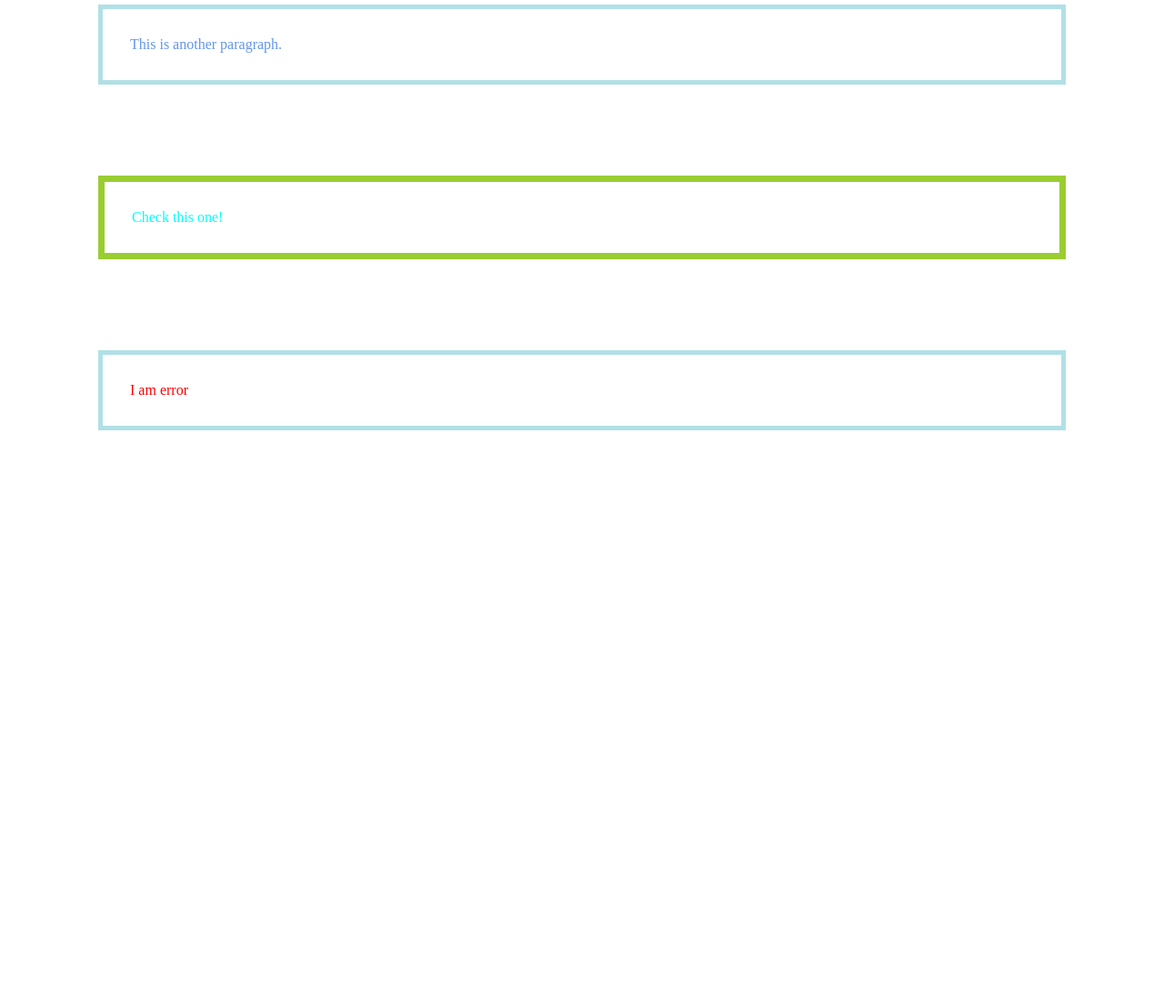
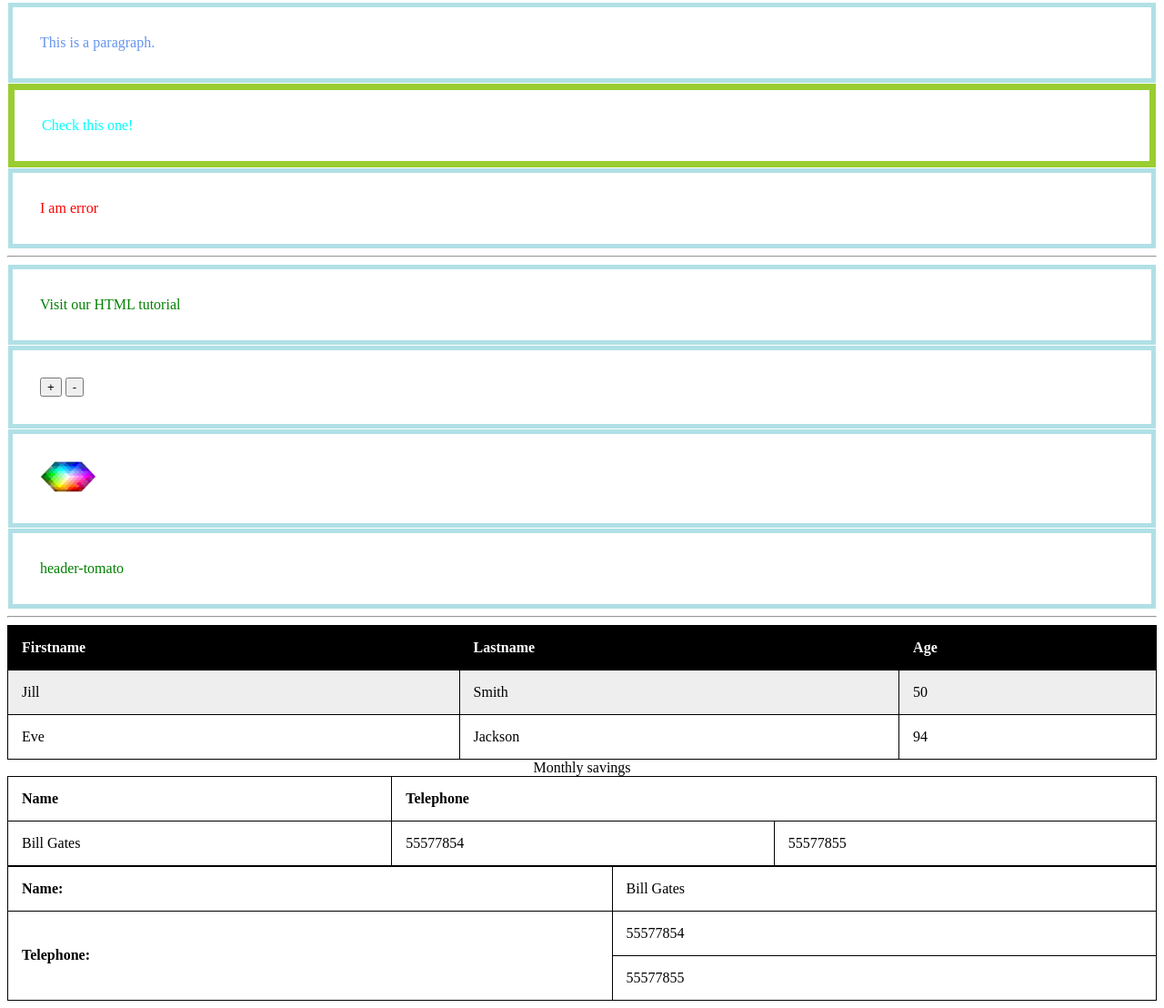
Before and after one commit to bestcastor/JavaScriptPractice, a plain HTML site: page site/index.html in a window 1280 px wide. Shown: the part 341-1449 px from the top of the page at 91% size. Before the commit the page ends 914 px from the top, so only its background shows below. Drawn offline with Linux system fonts and the light colour scheme.

```diff
--- a/site/css/styles.css
+++ b/site/css/styles.css
@@ -7,7 +7,7 @@ p {
     color: cornflowerblue;
     border: 5px solid powderblue;
     padding: 30px;
-    margin: 100px;
+    margin: 1px;
 }
 
 p.error {
@@ -18,3 +18,52 @@ p.error {
     color: aqua;
     border:7px solid yellowgreen;
 }
+
+a:link {
+    color: green;
+    background-color: transparent;
+    text-decoration: none;
+}
+
+a:visited {
+    color: pink;
+    background-color: transparent;
+    text-decoration: none;
+}
+
+a:hover {
+    color: red;
+    background-color: transparent;
+    text-decoration: underline;
+}
+
+a:active {
+    color: yellow;
+    background-color: transparent;
+    text-decoration: underline;
+}
+
+table, th, td {
+    border: 1px solid black;
+    border-collapse: collapse;
+}
+
+th {
+    padding: 15px;
+    text-align: left;
+}
+
+th, td {
+    padding: 15px;
+    text-align: left;
+}
+table#t01 tr:nth-child(even) {
+    background-color: #eee;
+}
+table#t01 tr:nth-child(odd) {
+    background-color: #fff;
+}
+table#t01 th {
+    background-color: black;
+    color: white;
+}
--- a/site/index.html
+++ b/site/index.html
@@ -4,12 +4,101 @@
 	<meta charset="UTF-8">
 	<title>sub-page</title>
 	<link rel="stylesheet" href="css/styles.css">
+	<link ref="icon" href="pic_bulbon.gif" type="image/x-icon">
 </head>
 <body>
+<script>
+    function light(sw) {
+        var pic;
+        if (sw == 0) {
+            pic = "pic_bulboff.gif"
+        } else {
+            pic = "pic_bulbon.gif"
+        }
+        document.getElementById('myImage').src = pic;
+    }
+</script>
+<p>
+	<img id="myImage" src="pic_bulboff.gif" width="100" height="180">
+
+	<button type="button" onclick="light(1)">Light On</button>
+	<button type="button" onclick="light(0)">Light Off</button>
+</p>
 <h1>This is a heading? NN</h1>
 <p>This is a paragraph.</p>
-    <p>This is another paragraph.</p>
 <p id="p01">Check this one!</p>
 <p class="error">I am error</p>
+
+<hr>
+<p><a href="https://www.w3schools.com/html/" target="_blank">Visit our HTML tutorial</a></p>
+<p>
+	<button onclick="imgLarger()">+</button>
+	<button onclick="imgSmaller()">-</button>
+</p>
+<p><img id="img1" src="../img.jpg " alt="img missing" style="width:62px;height:34px;border:0;" title="Click me?">
+<p><a href="../index.html#h4-tomato">header-tomato</a></p>
+<script>
+    function imgLarger() {
+        var imgDom = document.getElementById('img1');
+        var imgDomWidth = imgDom.style.width;
+        var imgDomHeight = imgDom.style.height;
+        imgDom.style.width = parseInt(imgDomWidth) * 2 + 'px';
+        imgDom.style.height = parseInt(imgDomHeight) * 2 + 'px';
+    }
+
+    function imgSmaller() {
+        var imgDom = document.getElementById('img1');
+        var imgDomWidth = imgDom.style.width;
+        var imgDomHeight = imgDom.style.height;
+        imgDom.style.width = parseInt(imgDomWidth) / 2 + 'px';
+        imgDom.style.height = parseInt(imgDomHeight) / 2 + 'px';
+
+    }
+</script>
+<hr>
+<table id="t01" style="width:100%">
+	<tr>
+		<th>Firstname</th>
+		<th>Lastname</th>
+		<th>Age</th>
+	</tr>
+	<tr>
+		<td>Jill</td>
+		<td>Smith</td>
+		<td>50</td>
+	</tr>
+	<tr>
+		<td>Eve</td>
+		<td>Jackson</td>
+		<td>94</td>
+	</tr>
+</table>
+
+<table style="width:100%">
+	<caption>Monthly savings</caption>
+	<tr>
+		<th>Name</th>
+		<th colspan="2">Telephone</th>
+	</tr>
+	<tr>
+		<td>Bill Gates</td>
+		<td>55577854</td>
+		<td>55577855</td>
+	</tr>
+</table>
+
+<table style="width:100%">
+	<tr>
+		<th>Name:</th>
+		<td>Bill Gates</td>
+	</tr>
+	<tr>
+		<th rowspan="2">Telephone:</th>
+		<td>55577854</td>
+	</tr>
+	<tr>
+		<td>55577855</td>
+	</tr>
+</table>
 </body>
 </html>
```
Also changed, not shown: index.html (+46 -8 lines), site/pic_bulboff.gif (added), site/pic_bulbon.gif (added). Lines whose indentation alone changed are shown as unchanged.
